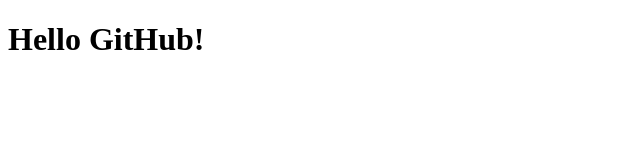
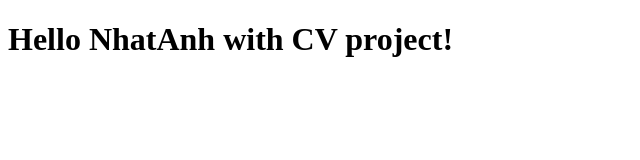
Before and after one commit to nhataanhh/CVproject, a plain HTML site: page index.html in a window 1280 px wide. Shown: the whole page, without its empty margins (0-640 px from the left). Drawn offline with Linux system fonts and the light colour scheme.

Commit message:
upgrade message

```diff
--- a/index.html
+++ b/index.html
@@ -5,6 +5,6 @@
     <title>My First GitHub Page</title>
 </head>
 <body>
-    <h1>Hello GitHub!</h1>
+    <h1>Hello NhatAnh with CV project!</h1>
 </body>
 </html>
```
